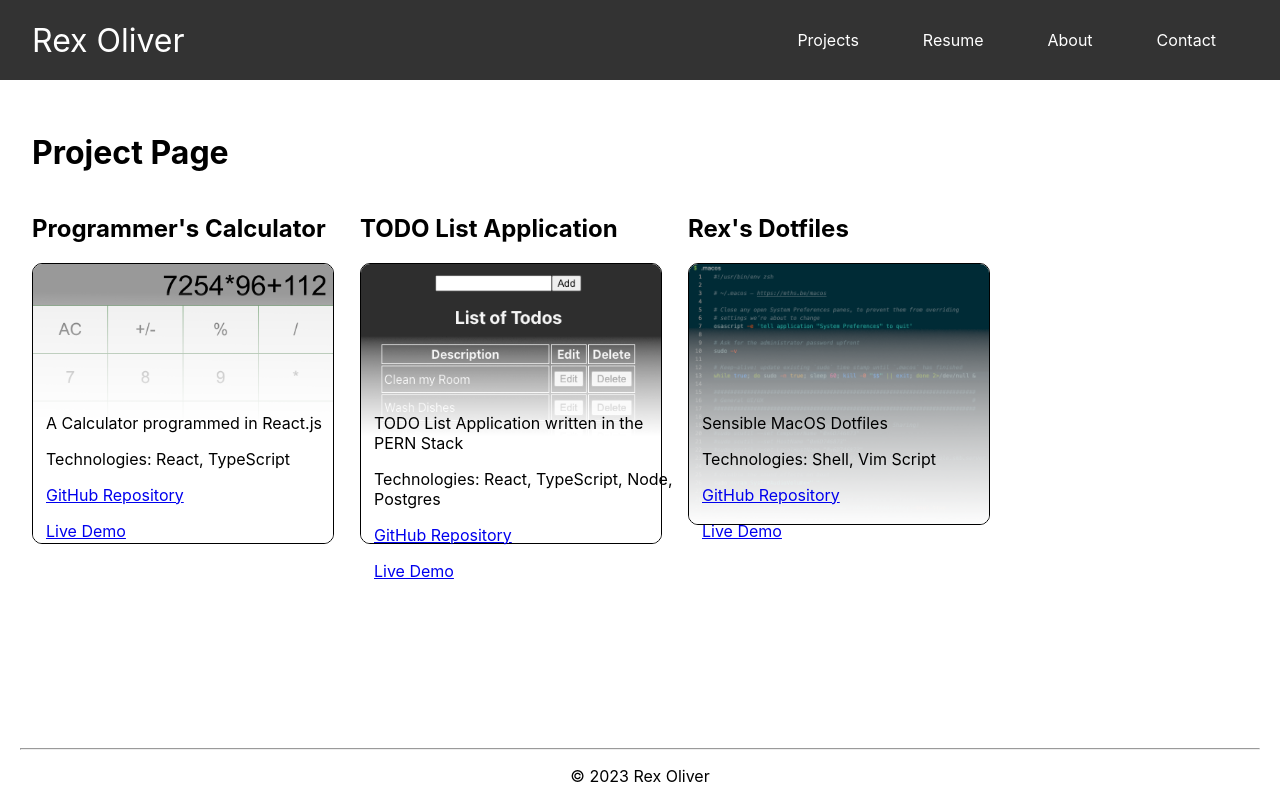
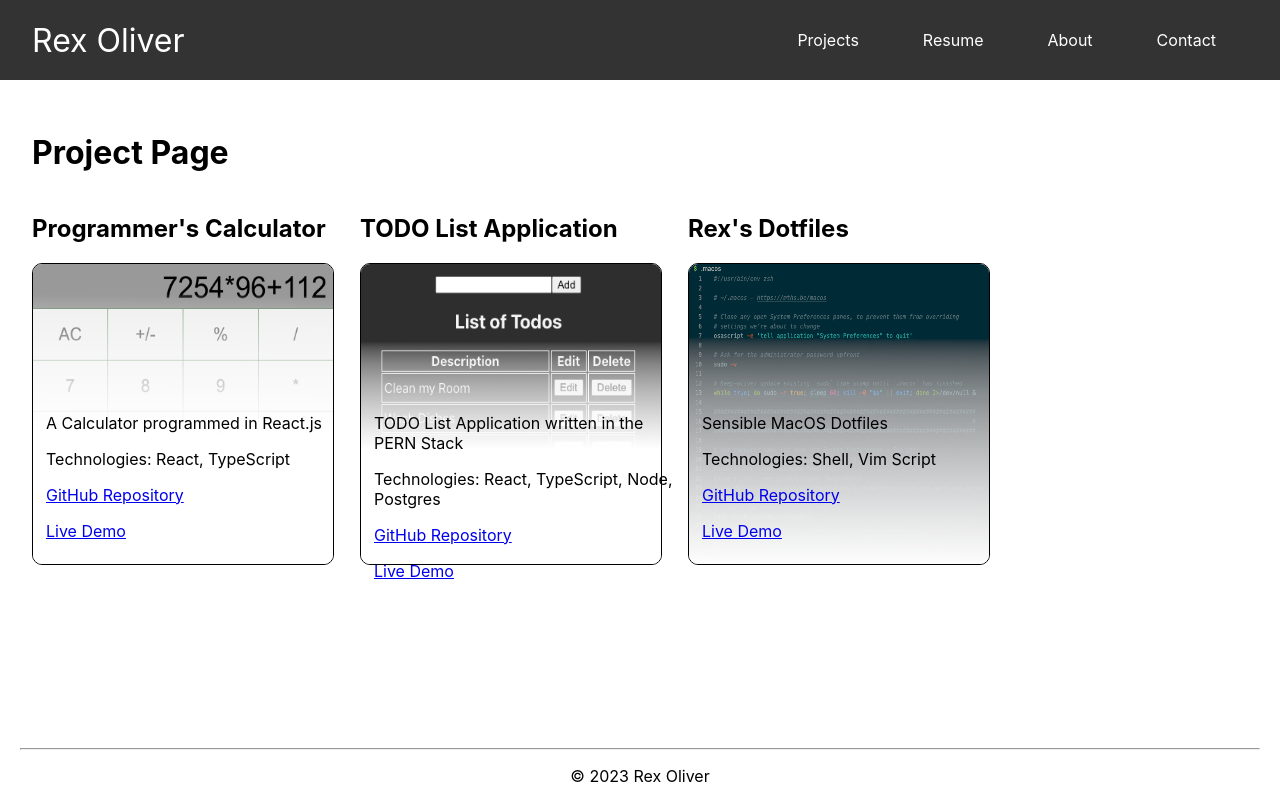
Before and after one commit to rexoliver/rexoliver.github.io, a React (Create React App) app: page / in a window 1280 px wide. Built offline with nearby package versions, Linux system fonts and the light colour scheme.

Commit message:
Fixed cut off projimgs, app in usable state

```diff
--- a/src/App.css
+++ b/src/App.css
@@ -10,7 +10,7 @@
 .projectobject {
   position: relative;
   flex: 0 0 auto;
-  max-width: 300px;
+  min-height: 300px;
   max-height: 300px;
   min-width: 300px;
   max-width: 300px;
@@ -24,6 +24,7 @@
   z-index: -1;
   max-width: 300px;
   max-height: 300px;
+  min-height: 300px;
   border: 1px solid black;
   border-radius: 10px;
 }
```
